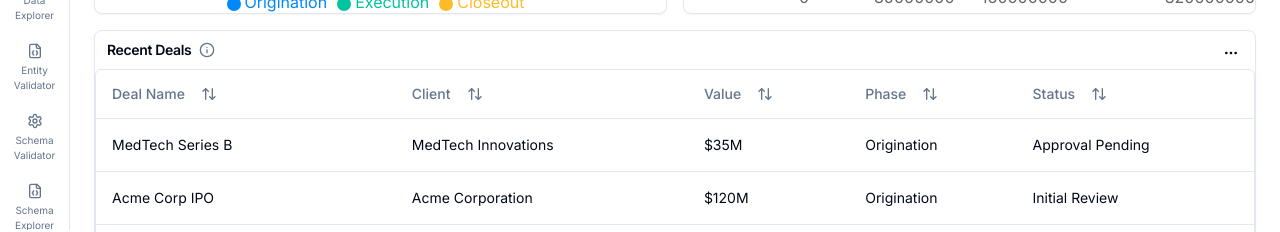
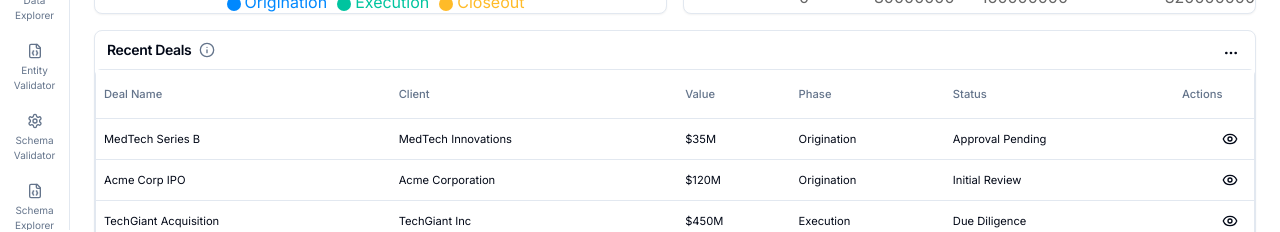
Before and after one commit to mcampster/deal-dashboard, a Next.js app: page / in a window 1280 px wide. Shown: the part 570-802 px from the top of the page. Built offline with nearby package versions, Linux system fonts and the light colour scheme.

Commit message:
fix: restore missing preview buttons in table component
Ensure row click handler and preview functionality are working.

Co-authored-by: null <6180356+mcampster@users.noreply.github.com>

```diff
--- a/components/dynamic-table.tsx
+++ b/components/dynamic-table.tsx
@@ -3,7 +3,7 @@
 import { useState, useEffect } from "react"
 import { Table, TableBody, TableCell, TableHead, TableHeader, TableRow } from "@/components/ui/table"
 import { Button } from "@/components/ui/button"
-import { ChevronDown, ChevronUp, ArrowUpDown } from "lucide-react"
+import { ChevronDown, ChevronUp, ArrowUpDown, Eye } from "lucide-react"
 import { Skeleton } from "@/components/ui/skeleton"
 import { Pagination } from "@/components/pagination"
 import { formatCellValue } from "@/lib/utils"
@@ -23,6 +23,9 @@ interface DynamicTableProps {
   onPageChange?: (page: number) => void
   onSortChange?: (sort: SortConfig[]) => void
   onRowClick?: (id: string) => void
+  className?: string
+  hideFilters?: boolean
+  hideSorts?: boolean
 }
 
 export function DynamicTable({
@@ -34,6 +37,9 @@ export function DynamicTable({
   onPageChange = () => {},
   onSortChange,
   onRowClick,
+  className = "",
+  hideFilters = false,
+  hideSorts = false,
 }: DynamicTableProps) {
   const [sortConfig, setSortConfig] = useState<SortConfig[]>(view.sort || [])
   const [currentColumns, setCurrentColumns] = useState(view.columns || [])
@@ -121,12 +127,13 @@ export function DynamicTable({
   if (isLoading) {
     return (
       <div>
-        <Table>
+        <Table className={className}>
           <TableHeader>
             <TableRow>
               {currentColumns.map((column) => (
                 <TableHead key={column.key}>{column.label}</TableHead>
               ))}
+              {onRowClick && <TableHead className="w-[80px]">Actions</TableHead>}
             </TableRow>
           </TableHeader>
           <TableBody>
@@ -137,6 +144,11 @@ export function DynamicTable({
                     <Skeleton className="h-4 w-full" />
                   </TableCell>
                 ))}
+                {onRowClick && (
+                  <TableCell className="text-right">
+                    <Skeleton className="h-8 w-8 rounded-full ml-auto" />
+                  </TableCell>
+                )}
               </TableRow>
             ))}
           </TableBody>
@@ -160,11 +172,12 @@ export function DynamicTable({
   return (
     <div>
       <div className="rounded-md border">
-        <Table>
+        <Table className={className}>
           <TableHeader>
             <TableRow>
               {currentColumns.map((column) => (
                 <TableHead key={column.key}>
+                  {!hideSorts ? (
                     <Button
                       variant="ghost"
                       onClick={() => handleSortClick(column.field)}
@@ -173,22 +186,38 @@ export function DynamicTable({
                       {column.label}
                       {renderSortIndicator(column.field)}
                     </Button>
+                  ) : (
+                    column.label
+                  )}
                 </TableHead>
               ))}
+              {onRowClick && <TableHead className="w-[80px]">Actions</TableHead>}
             </TableRow>
           </TableHeader>
           <TableBody>
             {data.map((row, rowIndex) => (
-              <TableRow
-                key={row.id || rowIndex}
-                className={onRowClick ? "cursor-pointer hover:bg-muted/50" : ""}
-                onClick={() => handleRowClick(row.id)}
-              >
+              <TableRow key={row.id || rowIndex} className="hover:bg-muted/50">
                 {currentColumns.map((column) => (
                   <TableCell key={`${row.id || rowIndex}-${column.key}`}>
                     {formatCellValue(row[column.field], column.type)}
                   </TableCell>
                 ))}
+                {onRowClick && (
+                  <TableCell className="text-right">
+                    <Button
+                      variant="ghost"
+                      size="icon"
+                      onClick={(e) => {
+                        e.stopPropagation()
+                        handleRowClick(row.id)
+                      }}
+                      className="h-8 w-8 p-0"
+                      aria-label="Preview"
+                    >
+                      <Eye className="h-4 w-4" />
+                    </Button>
+                  </TableCell>
+                )}
               </TableRow>
             ))}
           </TableBody>
--- a/components/entity-data-view.tsx
+++ b/components/entity-data-view.tsx
@@ -12,6 +12,7 @@ import { CardConfigEditor } from "@/components/card-config-editor"
 import { VisualizationFilters } from "@/components/visualization-filters"
 import { useViewData } from "@/hooks/use-view-data"
 import { getAvailableColumnsFromSchema } from "@/lib/schema-utils"
+import { EntityPreviewPanel } from "@/components/entity-preview-panel"
 import type { ViewConfig, FilterState, CardConfig } from "@/config/types"
 
 interface EntityDataViewProps {
@@ -22,6 +23,8 @@ interface EntityDataViewProps {
 export function EntityDataView({ view, onViewChange }: EntityDataViewProps) {
   // Add state for the current view (to handle column changes)
   const [currentView, setCurrentView] = useState<ViewConfig>(view)
+  const [previewOpen, setPreviewOpen] = useState(false)
+  const [previewEntityId, setPreviewEntityId] = useState<string | null>(null)
 
   // Get all available columns from the schema
   const availableColumns = currentView.entity ? getAvailableColumnsFromSchema(currentView.entity) : []
@@ -138,11 +141,18 @@ export function EntityDataView({ view, onViewChange }: EntityDataViewProps) {
 
   // Handle preview click for card layout
   const handlePreviewClick = (entityId: string) => {
-    // If in card or table layout, switch to master-details and select the entity
-    if (layout !== "master-details") {
-      setLayout("master-details")
-      // In a real implementation, you would also set the selected entity ID
-    }
+    console.log("EntityDataView: Preview clicked for entity:", entityId)
+    setPreviewEntityId(entityId)
+    setPreviewOpen(true)
+  }
+
+  // Handle closing the preview panel
+  const handlePreviewClose = () => {
+    setPreviewOpen(false)
+    // Clear the entity ID when closing
+    setTimeout(() => {
+      setPreviewEntityId(null)
+    }, 300)
   }
 
   return (
@@ -222,6 +232,16 @@ export function EntityDataView({ view, onViewChange }: EntityDataViewProps) {
           onPageChange={setPage || (() => {})}
         />
       )}
+
+      {/* Preview panel */}
+      {currentView.entity && (
+        <EntityPreviewPanel
+          open={previewOpen}
+          onClose={handlePreviewClose}
+          entityId={previewEntityId}
+          entityType={currentView.entity}
+        />
+      )}
     </div>
   )
 }
--- a/components/entity-preview-panel.tsx
+++ b/components/entity-preview-panel.tsx
@@ -10,16 +10,19 @@ import { viewsConfig } from "@/config/views" // Import viewsConfig
 interface EntityPreviewPanelProps {
   open: boolean
   onClose: () => void
+  onOpenChange?: (open: boolean) => void
   entityId: string | null
   entityType: string
 }
 
-export function EntityPreviewPanel({ open, onClose, entityId, entityType }: EntityPreviewPanelProps) {
+export function EntityPreviewPanel({ open, onClose, onOpenChange, entityId, entityType }: EntityPreviewPanelProps) {
   const panelRef = useRef<HTMLDivElement>(null)
   const previousActiveElement = useRef<Element | null>(null)
 
   // Get the appropriate details view config based on entity type
   const detailsViewConfig = useMemo(() => {
+    if (!Array.isArray(viewsConfig)) return null
+
     // Try to get the specific details view for this entity type
     const viewId = `${entityType}-details`
     const view = getViewById(viewId)
@@ -36,7 +39,11 @@ export function EntityPreviewPanel({ open, onClose, entityId, entityType }: Enti
   useEffect(() => {
     const handleEscapeKey = (e: KeyboardEvent) => {
       if (e.key === "Escape" && open) {
-        onClose()
+        if (onOpenChange) {
+          onOpenChange(false)
+        } else {
+          onClose()
+        }
       }
     }
 
@@ -71,13 +78,17 @@ export function EntityPreviewPanel({ open, onClose, entityId, entityType }: Enti
       document.removeEventListener("keydown", handleEscapeKey)
       document.body.style.overflow = ""
     }
-  }, [open, onClose])
+  }, [open, onClose, onOpenChange])
 
   // Handle clicks outside the panel
   useEffect(() => {
     const handleOutsideClick = (e: MouseEvent) => {
       if (panelRef.current && !panelRef.current.contains(e.target as Node)) {
-        onClose()
+        if (onOpenChange) {
+          onOpenChange(false)
+        } else {
+          onClose()
+        }
       }
     }
 
@@ -92,7 +103,9 @@ export function EntityPreviewPanel({ open, onClose, entityId, entityType }: Enti
         document.removeEventListener("mousedown", handleOutsideClick)
       }
     }
-  }, [open, onClose])
+
+    return undefined
+  }, [open, onClose, onOpenChange])
 
   // If not open or no valid config/entity, don't render
   if (!open || !detailsViewConfig || !entityId) {
@@ -117,7 +130,18 @@ export function EntityPreviewPanel({ open, onClose, entityId, entityType }: Enti
               </h2>
               <p className="text-xs text-muted-foreground">Preview of {entityType} details</p>
             </div>
-            <Button variant="ghost" size="icon" onClick={onClose} aria-label="Close preview">
+            <Button
+              variant="ghost"
+              size="icon"
+              onClick={() => {
+                if (onOpenChange) {
+                  onOpenChange(false)
+                } else {
+                  onClose()
+                }
+              }}
+              aria-label="Close preview"
+            >
               <X className="h-4 w-4" />
             </Button>
           </div>
--- a/components/widgets/table-widget.tsx
+++ b/components/widgets/table-widget.tsx
@@ -26,9 +26,9 @@ const TableWidget: React.FC<TableWidgetProps> = ({ children, entityType, onPrevi
   }
 
   // Handle closing the preview panel
-  const handlePreviewClose = (open: boolean) => {
-    setPreviewOpen(open)
-    if (!open) {
+  const handlePreviewClose = () => {
+    setPreviewOpen(false)
+    if (!previewOpen) {
       setTimeout(() => {
         setPreviewEntityId(null)
       }, 300)
@@ -42,7 +42,7 @@ const TableWidget: React.FC<TableWidgetProps> = ({ children, entityType, onPrevi
       {entityType && previewEntityId && (
         <EntityPreviewPanel
           open={previewOpen}
-          onOpenChange={handlePreviewClose}
+          onClose={handlePreviewClose}
           entityId={previewEntityId}
           entityType={entityType}
         />
```
Also changed, not shown: 1 other file (tests, documents, lock files or other folders). Lines whose indentation alone changed are shown as unchanged.
